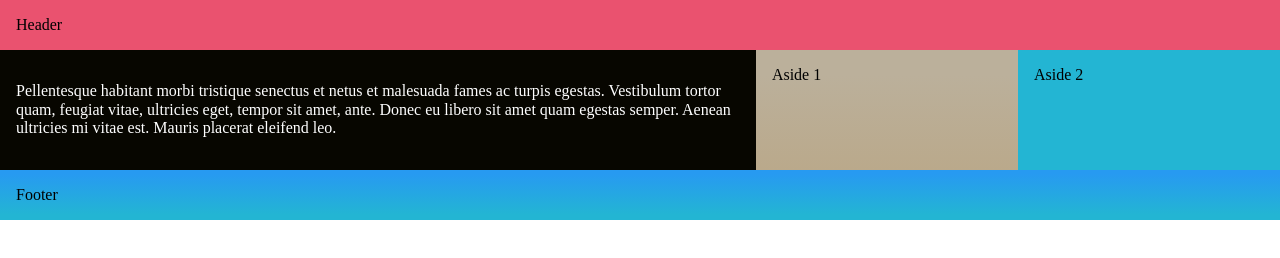
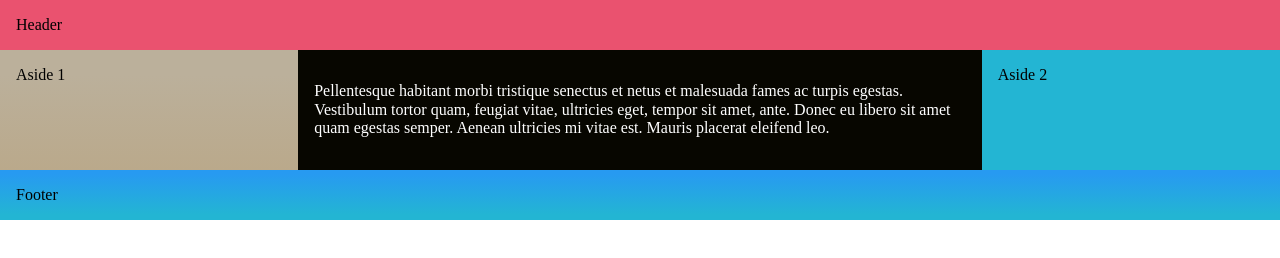
Before and after one commit to devforcoding/flexbox, a plain HTML site: page index.html in a window 1280 px wide. Drawn offline with Linux system fonts and the light colour scheme.

Commit message:
added styles

```diff
--- a/css/main.css
+++ b/css/main.css
@@ -18,21 +18,23 @@
     flex-basis: 100%;
     background: rgb(234,82,111);
     background: linear-gradient(to bottom, rgba(234,82,111,1) 3%,rgba(234,82,111,1) 5%,rgba(234,82,111,1) 88%);
+    order: 1;
 }
 
 
 .main {
-    flex-grow: 4;
+    flex-grow: 3;
     flex-basis: 1px;
     color: #ffffff;
     background: rgb(7,6,0);
     background: linear-gradient(to bottom, rgba(7,6,0,1) 2%,rgba(7,6,0,1) 6%,rgba(7,6,0,1) 88%);
+    order: 3;
 
 }
 
 
 .aside {
-    flex-grow: 1;
+    flex-grow: 2;
     background: rgb(255,255,255);
     background: linear-gradient(to bottom, rgba(255,255,255,1) 2%,rgba(255,255,255,1) 6%,rgba(255,255,255,1) 89%);
 }
@@ -42,6 +44,7 @@
     flex-grow: 1;
     background: rgb(187,176,155);
     background: linear-gradient(to bottom, rgba(187,176,155,1) 21%,rgba(186,169,139,1) 100%);
+    order: 1;
 }
 
 
@@ -49,6 +52,7 @@
     flex-grow: 1;
     background: rgb(35,181,211);
     background: linear-gradient(to bottom, rgba(35,181,211,1) 3%,rgba(35,181,211,1) 7%,rgba(35,181,211,1) 89%);
+    order: 3;
 }
 
 
@@ -56,4 +60,5 @@
     flex-basis: 100%;
     background: rgb(39,154,241);
     background: linear-gradient(to bottom, rgba(39,154,241,1) 3%,rgba(39,154,241,1) 8%,rgba(35,181,211,1) 89%);
+    order: 5;
 }
```
